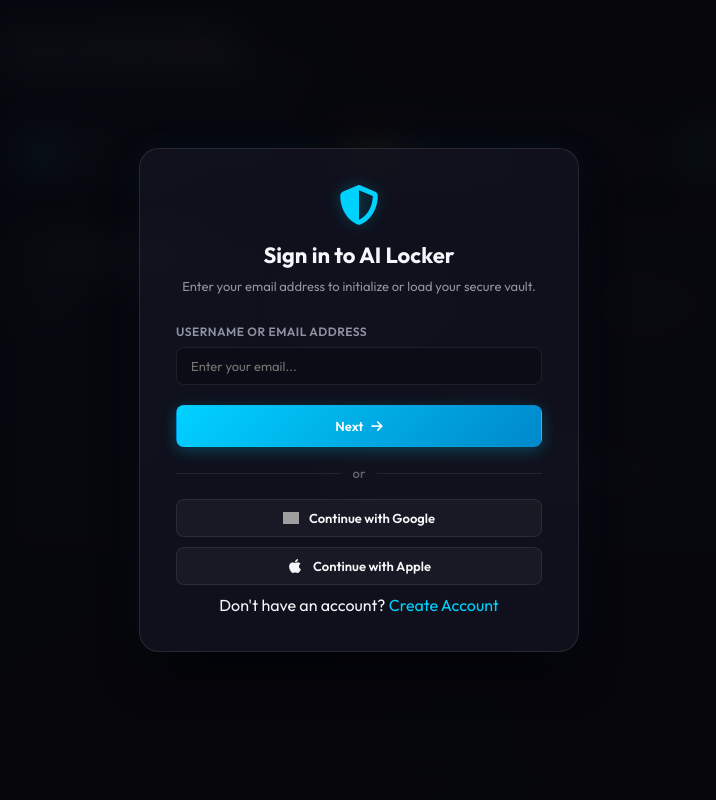
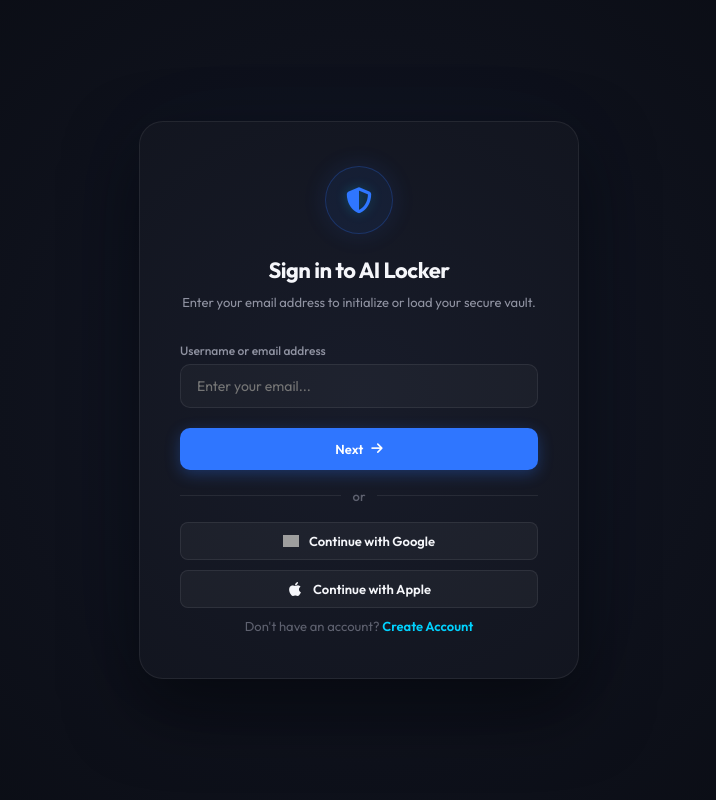
Before and after one commit to raheemthebo/A.I.-Powered-File-Folder-Locker-Application, a Flask app: page / in a window 1280 px wide. Shown: the whole page, without its empty margins (281-997 px from the left). Run offline with Flask 3, Linux system fonts and the light colour scheme; data that the repository does not hold is empty; grey boxes are pictures that could not be loaded.

Commit message:
style: enhance lock screen with jumpshare-inspired radial background, card layout, glow buttons, and input styling

```diff
--- a/Source Code/app/static/css/style.css
+++ b/Source Code/app/static/css/style.css
@@ -1225,16 +1225,16 @@
     left: 0;
     width: 100vw;
     height: 100vh;
-    background: rgba(6, 7, 12, 0.85);
-    backdrop-filter: blur(20px);
-    -webkit-backdrop-filter: blur(20px);
+    background: radial-gradient(circle at 50% 50%, rgba(20, 24, 38, 0.98), rgba(8, 10, 16, 1));
+    backdrop-filter: blur(25px);
+    -webkit-backdrop-filter: blur(25px);
     display: flex;
     align-items: center;
     justify-content: center;
     z-index: 9999;
     opacity: 0;
     pointer-events: none;
-    transition: opacity 0.4s cubic-bezier(0.25, 0.8, 0.25, 1);
+    transition: opacity 0.45s cubic-bezier(0.25, 0.8, 0.25, 1);
 }
 
 .lock-screen-backdrop.active {
@@ -1243,44 +1243,128 @@
 }
 
 .lock-screen-card {
-    background: rgba(22, 24, 38, 0.65);
-    border: 1px solid rgba(255, 255, 255, 0.1);
-    border-radius: 20px;
+    background: rgba(255, 255, 255, 0.02);
+    border: 1px solid rgba(255, 255, 255, 0.07);
+    border-radius: 24px;
     width: 440px;
     max-width: 90%;
-    padding: 36px;
-    box-shadow: 0 25px 50px -12px rgba(0, 0, 0, 0.8),
-                0 0 40px rgba(0, 210, 255, 0.05);
+    padding: 44px 40px;
+    box-shadow: 0 30px 70px rgba(0, 0, 0, 0.5),
+                0 0 100px rgba(47, 118, 255, 0.03);
     transform: scale(0.95);
-    transition: transform 0.4s cubic-bezier(0.25, 0.8, 0.25, 1);
+    transition: transform 0.45s cubic-bezier(0.25, 0.8, 0.25, 1);
 }
 
 .lock-screen-backdrop.active .lock-screen-card {
     transform: scale(1);
 }
 
+/* Jumpshare Style Overrides for Lock Cards */
+.lock-screen-card .form-control {
+    background: rgba(255, 255, 255, 0.03);
+    border: 1px solid rgba(255, 255, 255, 0.08);
+    border-radius: 10px;
+    padding: 12px 16px;
+    color: var(--text-primary);
+    font-size: 14px;
+    transition: var(--transition-smooth);
+}
+
+.lock-screen-card .form-control:focus {
+    border-color: #2F76FF;
+    box-shadow: 0 0 0 3px rgba(47, 118, 255, 0.15);
+    background: rgba(255, 255, 255, 0.05);
+}
+
+.lock-screen-card .btn-primary {
+    background: #2F76FF;
+    border: none;
+    color: #ffffff;
+    font-weight: 600;
+    padding: 13px 20px;
+    border-radius: 10px;
+    box-shadow: 0 4px 15px rgba(47, 118, 255, 0.3);
+    transition: var(--transition-smooth);
+}
+
+.lock-screen-card .btn-primary:hover:not(:disabled) {
+    background: #1a62ea;
+    box-shadow: 0 6px 20px rgba(47, 118, 255, 0.45);
+    transform: translateY(-1px);
+}
+
+.lock-screen-card .form-group label {
+    font-size: 12px;
+    color: var(--text-secondary);
+    text-transform: none;
+    letter-spacing: 0;
+    margin-bottom: 6px;
+    font-weight: 500;
+}
+
+.auth-toggle-link {
+    font-size: 13px;
+    color: var(--text-muted);
+}
+
+.auth-toggle-link a {
+    font-weight: 600;
+    transition: var(--transition-smooth);
+}
+
+.auth-toggle-link a:hover {
+    color: #2F76FF !important;
+    text-decoration: underline !important;
+}
+
+.auth-back-link {
+    transition: var(--transition-smooth);
+}
+
+.auth-back-link:hover {
+    color: #2F76FF !important;
+    transform: translateX(-2px);
+}
+
 .lock-screen-header {
     text-align: center;
-    margin-bottom: 28px;
+    margin-bottom: 30px;
 }
 
 .lock-screen-header .logo-icon {
-    font-size: 40px;
-    color: var(--neon-blue);
-    text-shadow: 0 0 15px var(--neon-blue-glow);
-    margin-bottom: 16px;
+    width: 68px;
+    height: 68px;
+    background: rgba(47, 118, 255, 0.08);
+    border: 1px solid rgba(47, 118, 255, 0.25);
+    color: #2F76FF;
+    display: inline-flex;
+    align-items: center;
+    justify-content: center;
+    border-radius: 50%;
+    font-size: 26px;
+    margin-bottom: 22px;
+    box-shadow: 0 0 25px rgba(47, 118, 255, 0.12);
+    transition: var(--transition-smooth);
+}
+
+.lock-screen-header .logo-icon:hover {
+    transform: scale(1.05);
+    background: rgba(47, 118, 255, 0.15);
+    box-shadow: 0 0 30px rgba(47, 118, 255, 0.25);
 }
 
 .lock-screen-header h2 {
     font-size: 22px;
     font-weight: 700;
+    color: var(--text-primary);
     margin-bottom: 8px;
+    letter-spacing: -0.5px;
 }
 
 .lock-screen-header p {
     font-size: 13px;
     color: var(--text-secondary);
-    line-height: 1.5;
+    line-height: 1.55;
 }
 
 /* ==========================================
```
